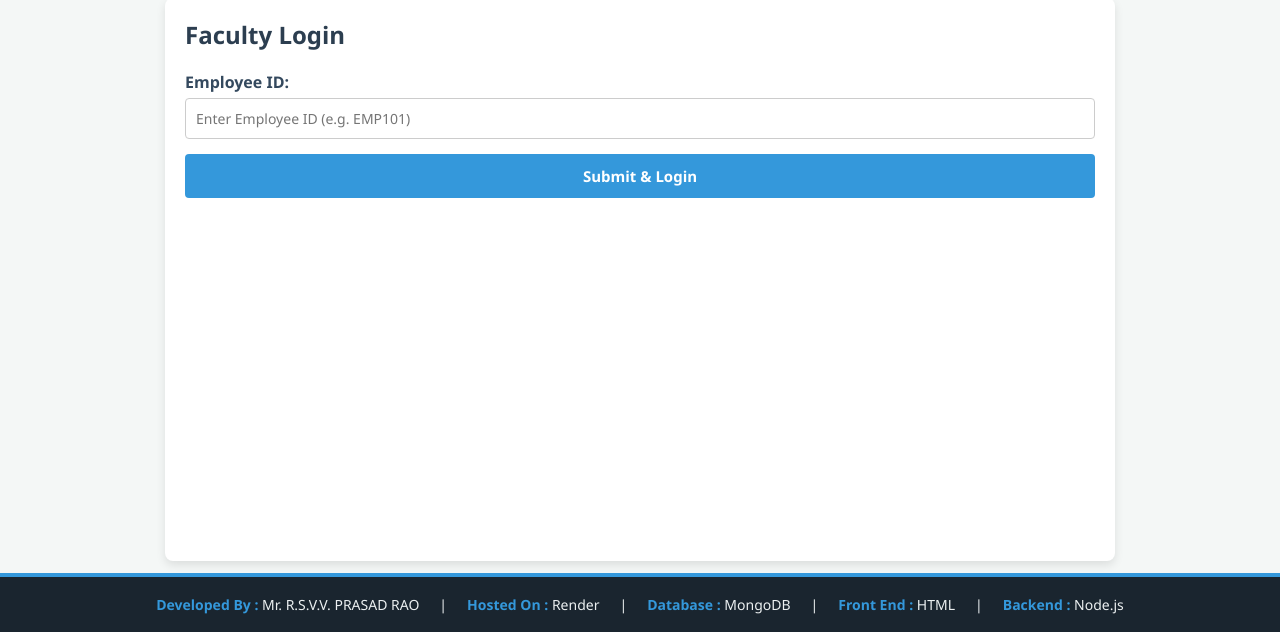
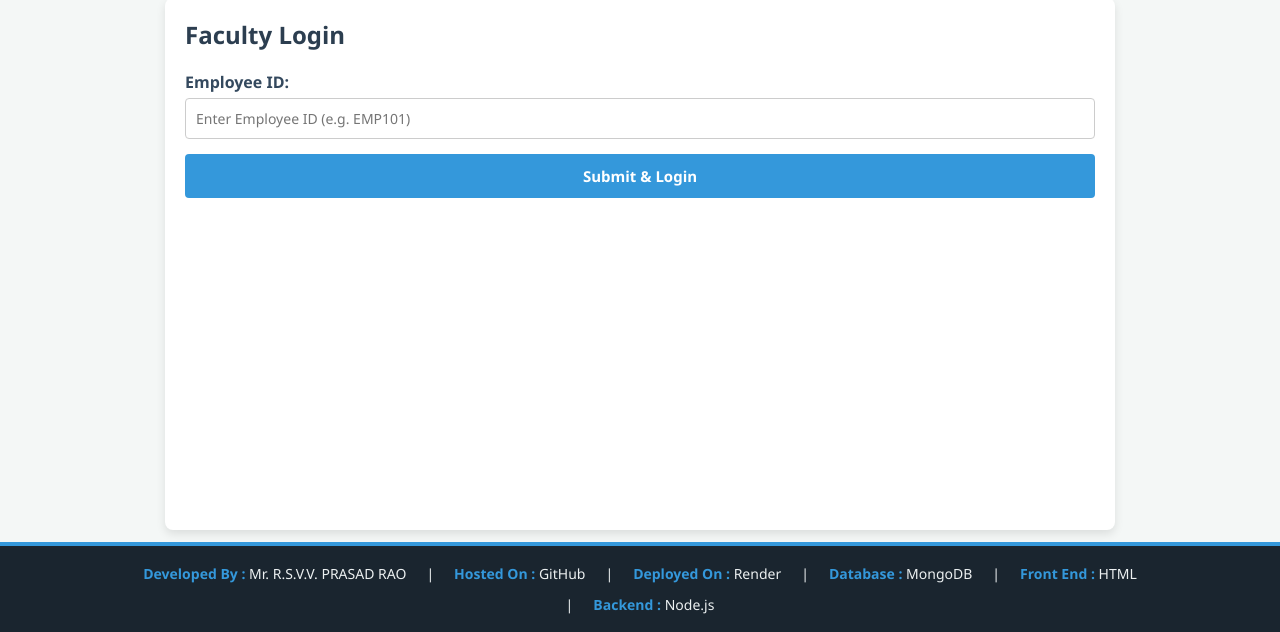
Before and after one commit to ryalir/absentees, a website: page public/index.html in a window 1280 px wide. Shown: the part 168-800 px from the top of the page. Drawn offline with Linux system fonts and the light colour scheme.

Commit message:
Update index.html

```diff
--- a/public/index.html
+++ b/public/index.html
@@ -182,7 +182,9 @@
   <div class="footer-content">
     <div class="footer-item"><strong>Developed By :</strong> Mr. R.S.V.V. PRASAD RAO</div>
     <div class="footer-item">|</div>
-    <div class="footer-item"><strong>Hosted On :</strong> Render</div>
+    <div class="footer-item"><strong>Hosted On :</strong> GitHub</div>
+    <div class="footer-item">|</div>
+    <div class="footer-item"><strong>Deployed On :</strong> Render</div>
     <div class="footer-item">|</div>
     <div class="footer-item"><strong>Database :</strong> MongoDB</div>
     <div class="footer-item">|</div>
```
